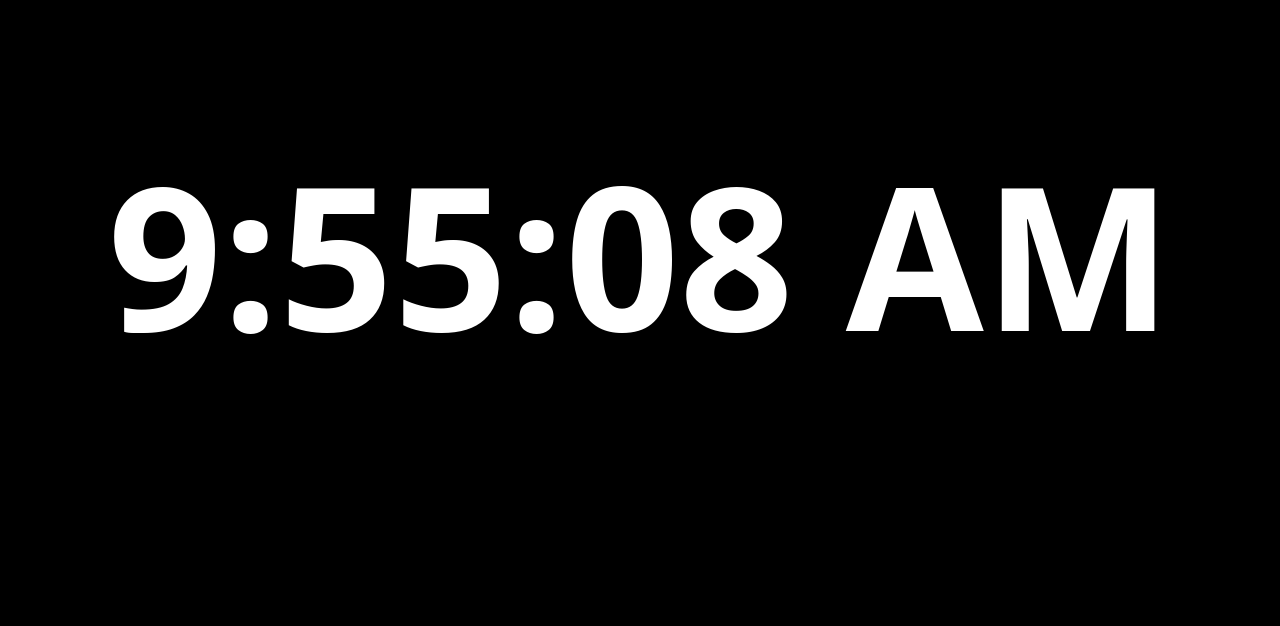
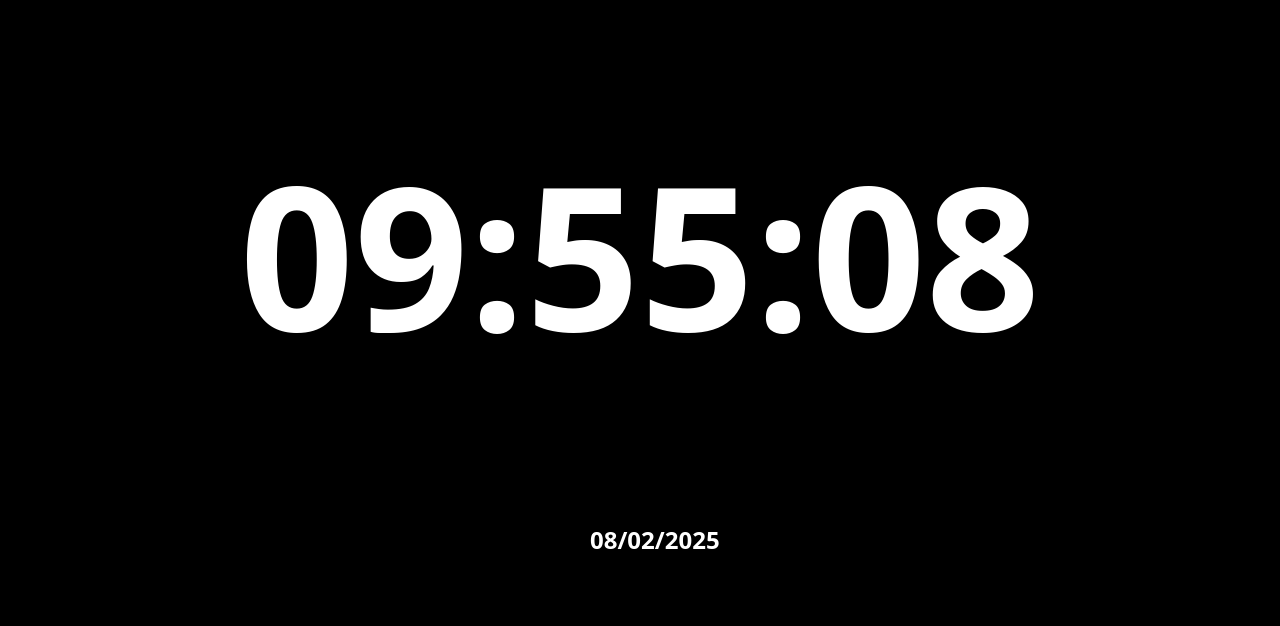
Before and after one commit to Joao-Henrique-RT/Desafios, a plain HTML site: page horario/index.html in a window 1280 px wide. Shown: the part 5-631 px from the top of the page. Drawn offline with Linux system fonts and the light colour scheme.

Commit message:
Criação do campo Data

```diff
--- a/horario/index.html
+++ b/horario/index.html
@@ -6,11 +6,19 @@
     <title>Hora</title>
 
     <style>
-        @import url('https://fonts.googleapis.com/css2?family=Orbitron:wght@400..900&display=swap');
+
+
+        @import url('https://fonts.googleapis.com/css2?family=Bebas+Neue&family=Orbitron:wght@400..900&display=swap');
+
+
         body{
             background-color: black;
             font-family: system-ui, -apple-system, BlinkMacSystemFont, 'Segoe UI', Roboto, Oxygen, Ubuntu, Cantarell, 'Open Sans', 'Helvetica Neue', sans-serif;
-            cursor: none;
+
+        }
+
+        .content{
+
         }
 
         h1{
@@ -28,25 +36,40 @@
             align-items: center;
         }
 
+        .data{
+            color: white;
+            text-align: center;
+            margin: 0 auto;
+            height: 100px;
+            width: 100px;
+
+        }
+
+        #data{
+            color: white;
+        }
+
+
 
     </style>
 
 
 </head>
 <body>
-
-     <div class="tempo"><h1 class="horario"></h1></div>
-
-
+    <div class="content">
+        <div class="tempo"><h1 class="horario"></h1></div>
+        <div class="data"><h2 id="data"></h2></div>
+    </div>
 
 </body>
     <script>
-
+    var date = new Date()
     var horario = document.querySelector(".horario");
-
+    var campo_data = document.querySelector("#data");
     function alterText() {
         var data = new Date()
-        horario.innerHTML = data.toLocaleTimeString(); // Atualiza o conteúdo com a hora formatada
+        horario.innerHTML = data.toLocaleTimeString("pt-br");
+        // Atualiza o conteúdo com a hora formatada
     }
 
         // Chama alterText imediatamente para mostrar a hora no carregamento
@@ -55,6 +78,9 @@
         // Configura para chamar alterText a cada 1 segundo (1000ms)
         setInterval(alterText, 1000);
 
+        campo_data.innerHTML = date.toLocaleDateString("pt-br")
+
+
 
     </script>
 </html>
```
